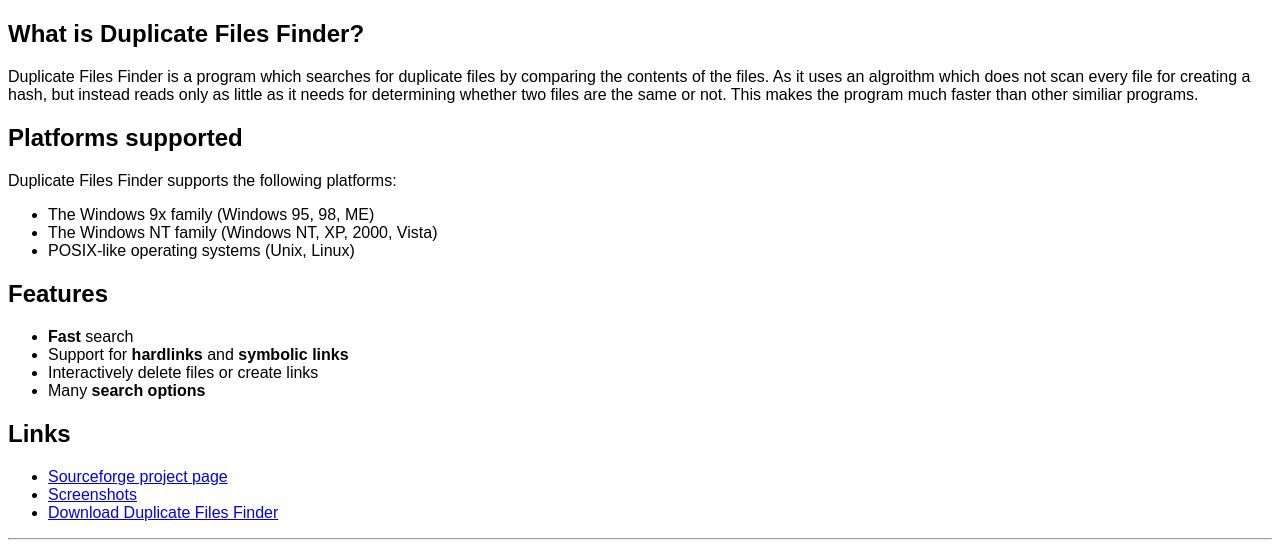
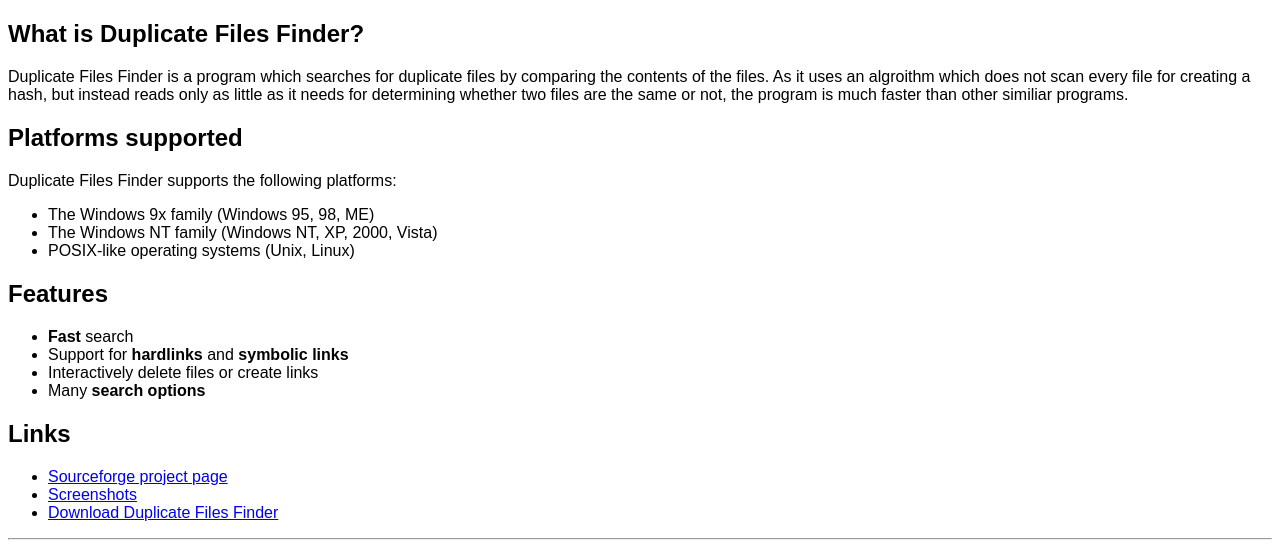
Before and after one commit to cnsuhao/doubles, a plain HTML site: page web/index.htm in a window 1280 px wide. Shown: the part 46-592 px from the top of the page. Drawn offline with Linux system fonts and the light colour scheme; grey boxes are pictures that could not be loaded.

Commit message:
Merged two sentences in one (grammar error)
git-svn-id: https://svn.code.sf.net/p/doubles/code/trunk@156 84247619-5e4a-0410-ba8a-c2b51db7ef0e

```diff
--- a/web/index.htm
+++ b/web/index.htm
@@ -10,7 +10,7 @@
 
 Duplicate Files Finder is a program which searches for duplicate files by comparing the contents of the files.
 As it uses an algroithm which does not scan every file for creating a hash, but instead reads only as little as it
-needs for determining whether two files are the same or not. This makes the program much faster than other similiar
+needs for determining whether two files are the same or not, the program is much faster than other similiar
 programs. <p>
 
 <h2>Platforms supported</h2>
```
Also changed, not shown: web/history.txt (added).
